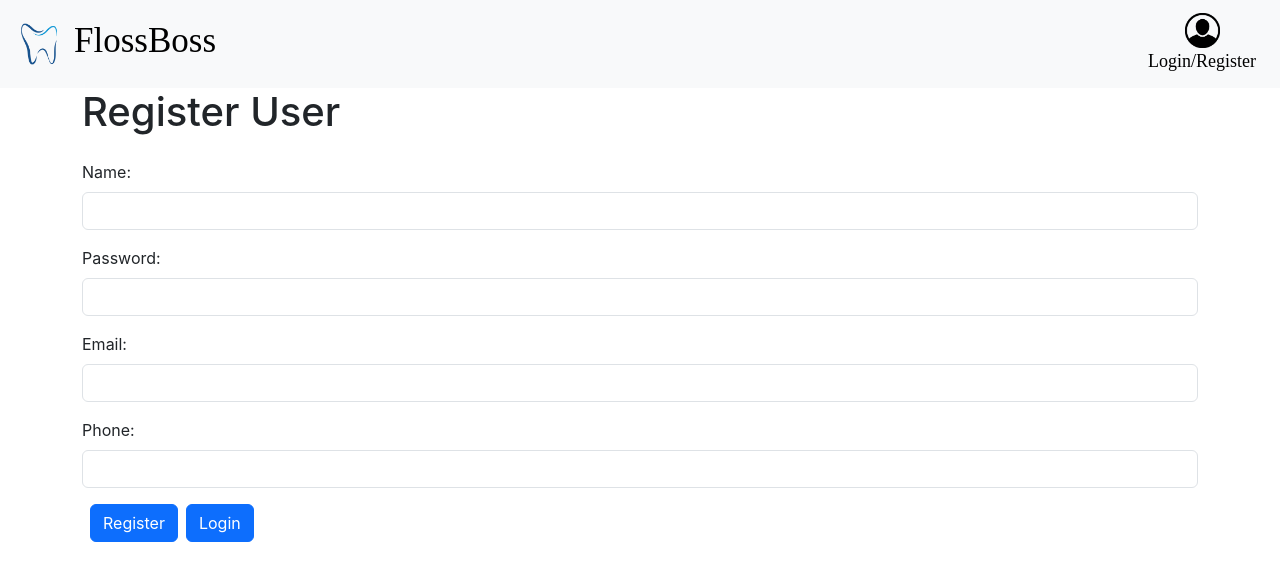
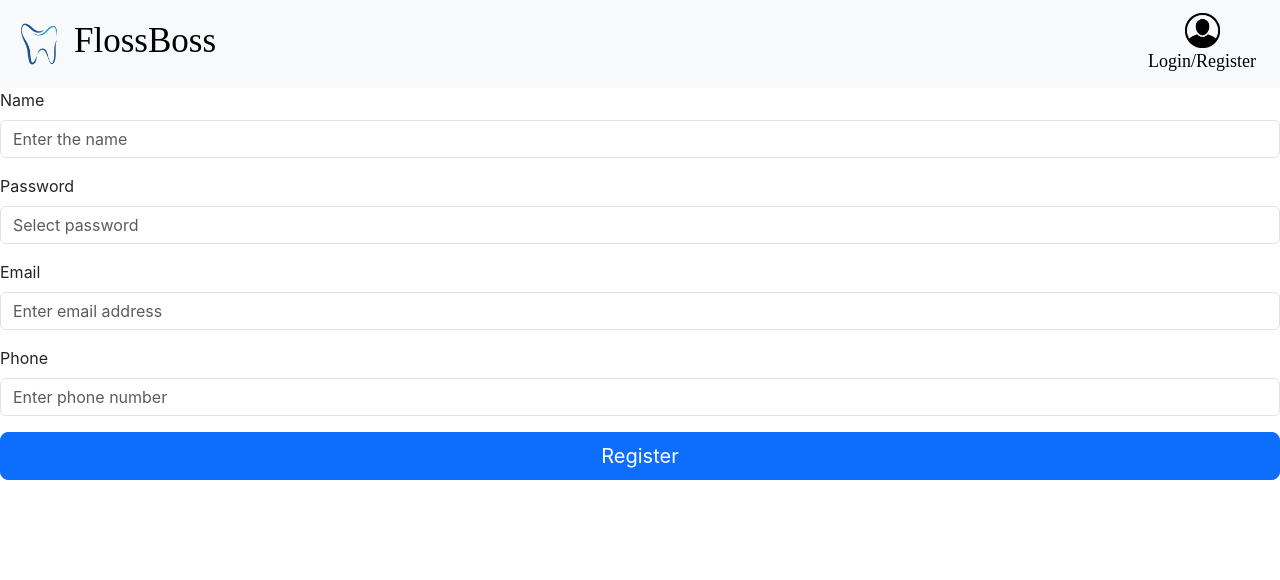
Before and after one commit to KalleErikssoon/Flossboss-client-server, a React (Create React App) app in the folder client/: page /register in a window 1280 px wide. Shown: the top 580 px of the page. Built offline with nearby package versions, Linux system fonts and the light colour scheme.

Commit message:
Integrated changes with home page for Login/Register

```diff
--- a/client/src/components/Home.js
+++ b/client/src/components/Home.js
@@ -7,26 +7,13 @@ import LogoutButton from "./LogoutButton";
 const Home = () => {
 
     const { showUserModal, setShowUserModal } = useContext(AppContext)
+    const isSigned = localStorage.getItem('userIdSession')
 
 
     return (
         <>
-            <div style={{ flex: 1 }}>
-                <h1>FlossBoss (Home Page)</h1>
-                <p>Logged in as: {localStorage.getItem('userIdSession')} </p>
-                <button onClick={() => setShowUserModal(prev => !prev)} className="btn btn-primary">
-                    Login/Register
-                </button>
-                <LogoutButton></LogoutButton>
 
 
-            </div>
-            {showUserModal && (
-                <LoginContainer
-                    handleClose={() => setShowUserModal(false)}
-                    visible={showUserModal}
-                />
-            )}
         </>
     );
 };
--- a/client/src/components/Login.js
+++ b/client/src/components/Login.js
@@ -1,18 +1,24 @@
 import React, { useContext, useState } from 'react';
-// import jwt from 'jsonwebtoken';
+import Form from 'react-bootstrap/Form';
+import Button from 'react-bootstrap/Button';
+import { AppContext } from '../context/AppProvider';
 import axios from 'axios';
-import { AppContext } from '../context/AppProvider';
 
 
-const Login = ({ swtichPage, history }) => {
+const Login = ({}) => {
+
+  const { setShowUserModal } = useContext(AppContext)
+
   const [loginData, setLoginData] = useState({
       email: '',
       password: ''
     });
 
+
     const { login } = useContext(AppContext) // Using the login function from AppProvider
     const { setIsLoggedIn } = useContext(AppContext);
 
+    const [validated, setValidated] = useState(false);
 
 
 /*       useEffect(() => {
@@ -23,11 +29,24 @@ const Login = ({ swtichPage, history }) => {
       }, []); */
 
       const handleChange = (e) => {
+
         setLoginData({ ...loginData, [e.target.name]: e.target.value });
+        const form = e.currentTarget;
+          if (form.checkValidity() === false) {
+            e.preventDefault();
+            e.stopPropagation();
+            setValidated(true);
+          }
         };
 
       const handleLogin = async (e) => {
+
+        const form = e.currentTarget;
+        if (form.checkValidity() === false) {
           e.preventDefault();
+          e.stopPropagation();
+          setValidated(true);
+        }
 
 
         try {
@@ -47,61 +66,64 @@ const Login = ({ swtichPage, history }) => {
             localStorage.setItem('userIdSession', userid )
             localStorage.setItem('token', token )
             localStorage.setItem('userName', name)
+            alert("User logged in!")
+            setShowUserModal(false)
           }
 
 
-          setLoginData({
-            email: '',
-            password: ''
-          });
 
         } catch (error) {
           console.error('Error Logging in user:', error.message);
+          alert("User fail");
+          setLoginData({
+            email:'',
+            password:''
 
-        }
+        })
 
       };
 
     return (
-            <div className="container">
-            <h1 className="mb-4">Login user </h1>
-            <h4 className="mb-4">Logged in as: {localStorage.getItem('userIdSession')} </h4>
-            <form onSubmit={handleLogin}>
-              <div className="mb-3">
-                <label htmlFor="name" className="form-label">
-                  Email:
-                </label>
-                <input
-                  type="text"
-                  className="form-control"
-                  id="email"
+
+    <Form noValidate validated={validated} onSubmit={handleLogin}>
+
+
+      <Form.Group className="mb-3" controlId="formBasicEmail">
+
+          <Form.Label>Email</Form.Label>
+          <Form.Control
+          type="email"
+          placeholder="Enter email"
           name="email"
           value={loginData.email}
           onChange={handleChange}
+          required
           />
-              </div>
-              <div className="mb-3">
-                <label htmlFor="password" className="form-label">
-                  Password:
-                </label>
-                <input
+        <Form.Control.Feedback>looks good!</Form.Control.Feedback>
+      </Form.Group>
+
+
+      <Form.Group className="mb-3" controlId="formBasicPassword">
+          <Form.Label>Password</Form.Label>
+          <Form.Control
           type="password"
-                  className="form-control"
-                  id="password"
+          placeholder="Enter Password"
           name="password"
           value={loginData.password}
           onChange={handleChange}
+          required
           />
+        <Form.Control.Feedback>looks good!</Form.Control.Feedback>
+      </Form.Group>
+
+          <div className="d-grid gap-2" >
+              <Button variant="primary" size="lg" onClick={handleLogin}>
+                Login
+              </Button>
           </div>
-              <button type="submit" className="btn btn-primary">
-                Login
-              </button>
-              <button onClick={swtichPage} type="submit" className="btn btn-primary mx-3">
-                Register
-              </button>
-            </form>
-          </div>
+
+    </Form>
     );
 };
-
+}
 export default Login;
--- a/client/src/components/LoginContainer.js
+++ b/client/src/components/LoginContainer.js
@@ -1,5 +1,7 @@
 import React from 'react';
 import { useState } from 'react';
+import Tab from 'react-bootstrap/Tab';
+import Tabs from 'react-bootstrap/Tabs';
 import Login from './Login'
 import Register from './Register'
 import Modal from 'react-bootstrap/Modal'
@@ -7,19 +9,39 @@ import Modal from 'react-bootstrap/Modal'
 
 const ModalRegisterLogin = ({ handleClose, visible = false }) => {
 
-  const [isSignIn, setIsSignIn] = useState(false)
+  // const [isSignIn, setIsSignIn] = useState(false)
+  const [key, setKey] = useState('login');
 
   return (
+
     <Modal show={visible} onHide={handleClose}>
       <Modal.Header closeButton>
-        <Modal.Title>Login / Register</Modal.Title>
+{/*         <Modal.Title>Login / Register</Modal.Title> */}
       </Modal.Header>
       <Modal.Body>
-        {isSignIn ? (
+    {/*     {isSignIn ? (
           <Login swtichPage={() => setIsSignIn(false)} />
         ) : (
           <Register swtichPage={() => setIsSignIn(true)} />
-        )}
+        )} */}
+
+    <Tabs
+      defaultActiveKey="profile"
+      id="justify-tab-example"
+      activeKey={key}
+      onSelect={(k) => setKey(k)}
+      className="mb-3"
+      justify
+    >
+      <Tab eventKey="login" title="Login">
+        <Login></Login>
+      </Tab>
+      <Tab eventKey="register" title="Register">
+        <Register></Register>
+      </Tab>
+    </Tabs>
+
+
       </Modal.Body>
       <Modal.Footer>
       </Modal.Footer>
--- a/client/src/components/Register.js
+++ b/client/src/components/Register.js
@@ -1,7 +1,12 @@
-import React, { useState } from 'react';
+import React, { useContext,useState } from "react";
+import Form from 'react-bootstrap/Form';
+import Button from 'react-bootstrap/Button';
+import { AppContext } from '../context/AppProvider'
 import axios from 'axios';
 
 const Register = ({ swtichPage }) => {
+
+  const { setShowUserModal } = useContext(AppContext)
   const [user, setUser] = useState({
     name: '',
     password: '',
@@ -9,16 +14,46 @@ const Register = ({ swtichPage }) => {
     phoneNumber: ''
   });
 
+  const [validated, setValidated] = useState(false);
+
   const handleChange = (e) => {
     setUser({ ...user, [e.target.name]: e.target.value });
+    const form = e.currentTarget;
+    if (form.checkValidity() === false) {
+      e.preventDefault();
+      e.stopPropagation();
+      setValidated(true);
+    }
   };
 
   const handleSubmit = async (e) => {
+
+    const form = e.currentTarget;
+    if (form.checkValidity() === false) {
       e.preventDefault();
-    console.log("Form submitted:", user);
+      e.stopPropagation();
+      setValidated(true);
+    }
+
+
+
     try {
       const response = await axios.post('http://localhost:3000/users', user);
       console.log('User registered:', response.data);
+
+
+      setUser({
+        name: '',
+        password: '',
+        email: '',
+        phoneNumber: ''
+      });
+      alert("User Registered!")
+      setShowUserModal(false)
+
+    } catch (error) {
+      console.error('Error registering user:', error.message);
+      alert("Registration fail, Email already registered! ");
 
       setUser({
         name: '',
@@ -27,76 +62,102 @@ const Register = ({ swtichPage }) => {
         phoneNumber: ''
       });
 
-    } catch (error) {
-      console.error('Error registering user:', error.message);
     }
 
   };
 
   return (
-    <div className="container">
-      <h1 className="mb-4">Register User</h1>
-      <form onSubmit={handleSubmit}>
-        <div className="mb-3">
-          <label htmlFor="name" className="form-label">
-            Name:
-          </label>
-          <input
+
+
+    <Form noValidate validated={validated} onSubmit={handleSubmit}>
+
+    {/* 1 - Name Field */}
+    <Form.Group className="mb-3" controlId="formBasicName">
+      <Form.Label>
+        Name
+      </Form.Label>
+      <Form.Control
           type="text"
-            className="form-control"
-            id="name"
+          placeholder="Enter the name"
           name="name"
           value={user.name}
           onChange={handleChange}
+          required
           />
-        </div>
-        <div className="mb-3">
-          <label htmlFor="password" className="form-label">
-            Password:
-          </label>
-          <input
+        <Form.Control.Feedback>looks good!</Form.Control.Feedback>
+    </Form.Group>
+
+
+
+
+    {/* 2 - Password Field */}
+    <Form.Group className="mb-3" controlId="formBasicPassword">
+      <Form.Label>
+        Password
+      </Form.Label>
+      <Form.Control
           type="password"
-            className="form-control"
-            id="password"
+          placeholder="Select password"
           name="password"
           value={user.password}
           onChange={handleChange}
+          required
           />
-        </div>
-        <div className="mb-3">
-          <label htmlFor="email" className="form-label">
-            Email:
-          </label>
-          <input
-            type="text"
-            className="form-control"
-            id="email"
+        <Form.Control.Feedback>looks good!</Form.Control.Feedback>
+    </Form.Group>
+
+
+
+
+
+    {/* 3 - Email Field */}
+    <Form.Group className="mb-3" controlId="formBasicEmail">
+      <Form.Label>
+        Email
+      </Form.Label>
+      <Form.Control
+          type="email"
+          placeholder="Enter email address"
           name="email"
           value={user.email}
           onChange={handleChange}
+          required
           />
-          </div>
-          <div className="mb-3">
-          <label htmlFor="phoneNumber" className="form-label">
-            Phone:
-          </label>
-          <input
+        <Form.Control.Feedback>looks good!</Form.Control.Feedback>
+    </Form.Group>
+
+
+
+
+
+    {/* 4 - Phone Field */}
+    <Form.Group className="mb-3" controlId="formBasicName">
+      <Form.Label>
+        Phone
+      </Form.Label>
+      <Form.Control
           type="number"
-            className="form-control"
-            id="phoneNumber"
+          placeholder="Enter phone number"
           name="phoneNumber"
           value={user.phoneNumber}
           onChange={handleChange}
+          required
           />
+        <Form.Control.Feedback>looks good!</Form.Control.Feedback>
+    </Form.Group>
+
+    {/* BUTTON */}
+    <div className="d-grid gap-2" >
+              <Button variant="primary" size="lg" onClick={handleSubmit}>
+                Register
+              </Button>
           </div>
-        <button type="submit" className="btn btn-primary mx-2">
-          Register
-        </button>
-        <button onClick={swtichPage} type="submit" className="btn btn-primary">
-          Login
-        </button>
-      </form>
-    </div>
+
+
+
+    </Form>
+
+
   );
 };
 
```
Lines whose indentation alone changed are shown as unchanged.
